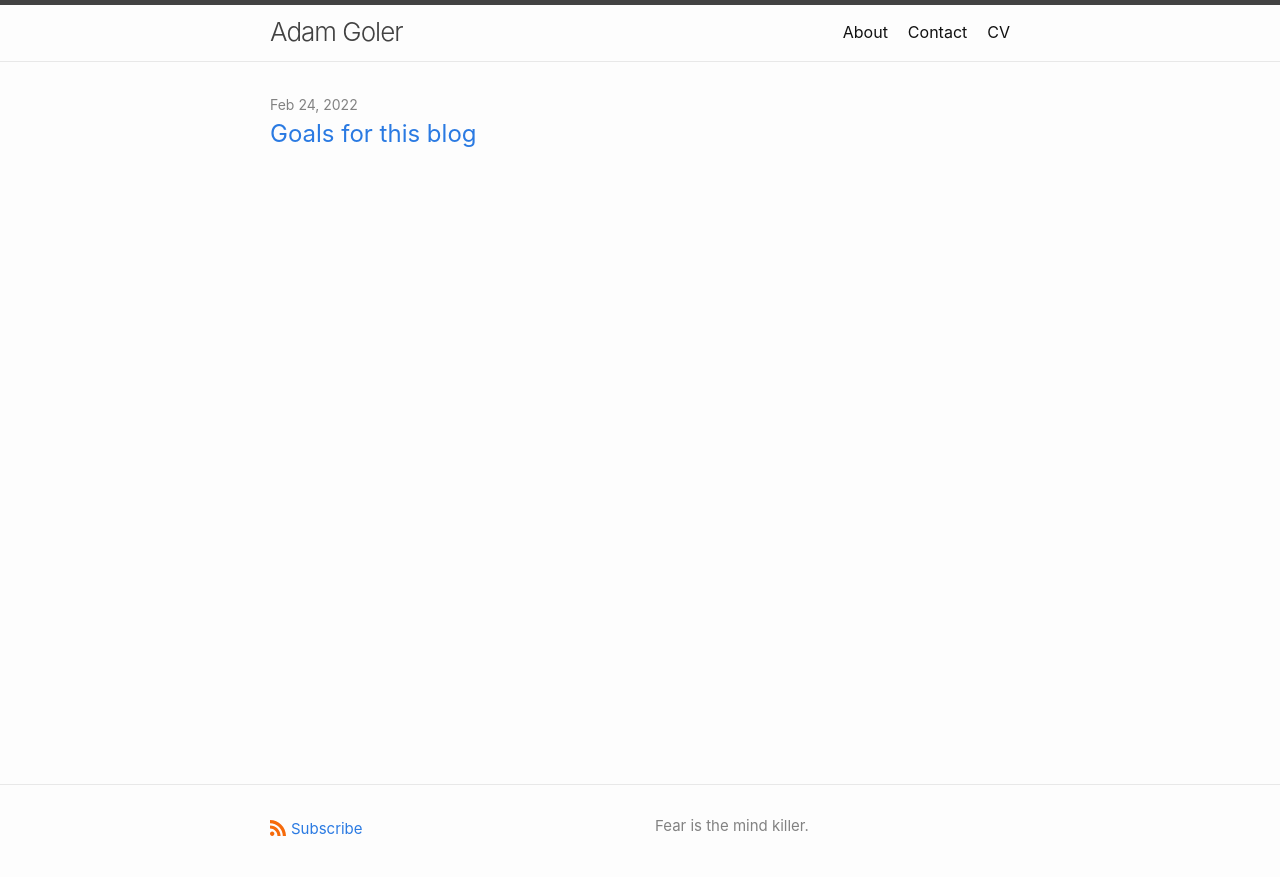
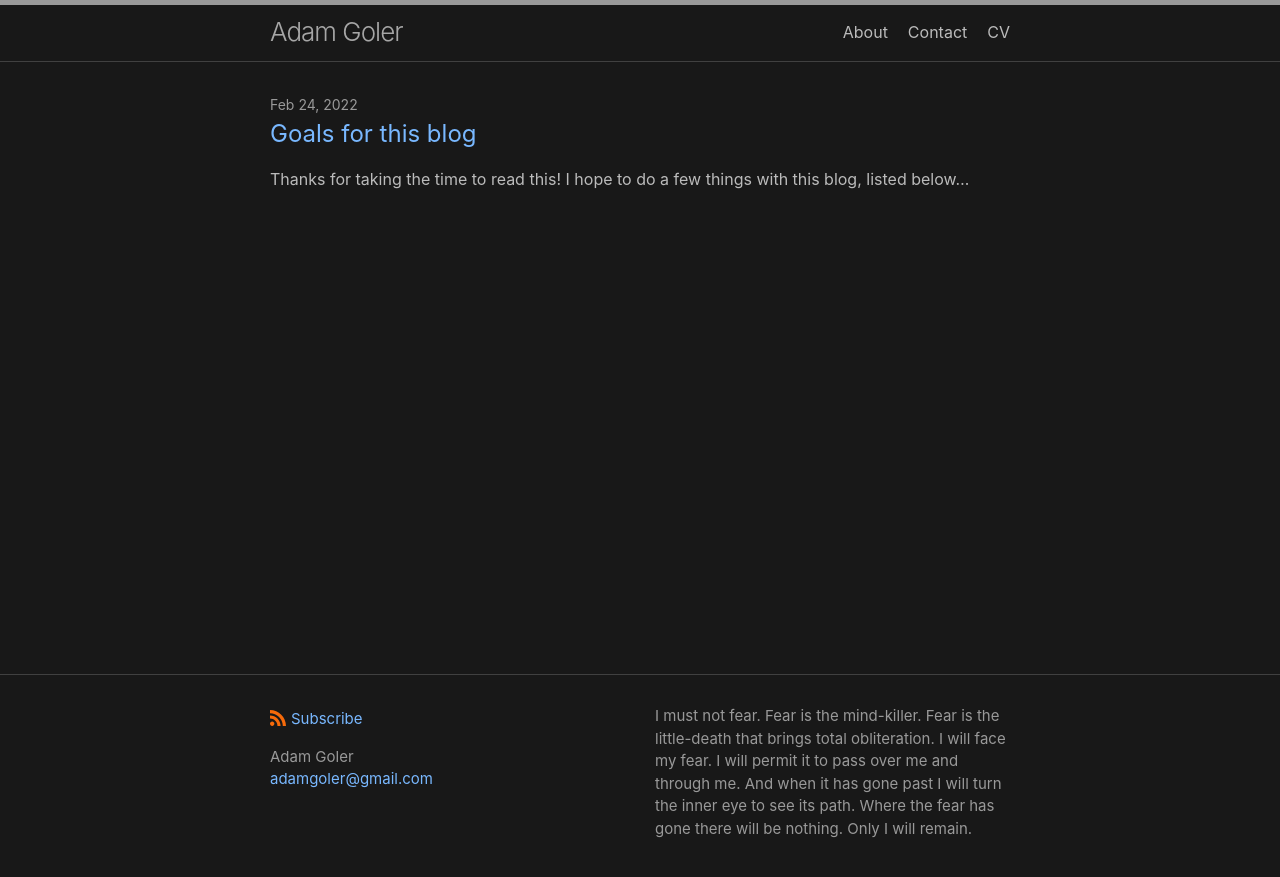
Before and after one commit to gol3tron/gol3tron.github.io, a Jekyll site: the page built from index.md, in a window 1280 px wide. Shown: the top 877 px of the page. Built offline with Jekyll 4.4.1, drawn with Linux system fonts in a browser that asks for light colours.

Commit message:
updating config.yml

```diff
--- a/_config.yml
+++ b/_config.yml
@@ -1,3 +1,70 @@
 theme: minima
 title: Adam Goler
-description: "Fear is the mind killer."
+#description: "Fear is the mind killer."
+
+author:
+  name: Adam Goler
+  email: adamgoler@gmail.com
+description: > # this means to ignore newlines until "show_excerpts:"
+  I must not fear. Fear is the mind-killer.
+  Fear is the little-death that brings total obliteration.
+  I will face my fear.
+  I will permit it to pass over me and through me.
+  And when it has gone past I will turn the inner eye to see its path.
+  Where the fear has gone there will be nothing.
+  Only I will remain.
+
+show_excerpts: true # set to true to show excerpts on the homepage
+
+# Minima date format
+# refer to https://shopify.github.io/liquid/filters/date/ if you want to customize this
+minima:
+  date_format: "%b %-d, %Y"
+
+  # generate social links in footer
+  social_links:
+    twitter: gol3tron
+    github:  gol3tron
+    # devto: jekyll
+    # dribbble: jekyll
+    # facebook: jekyll
+    # flickr:   jekyll
+    # instagram: jekyll
+    linkedin: asgoler
+    # pinterest: jekyll
+    # youtube: jekyll
+    # youtube_channel: UC8CXR0-3I70i1tfPg1PAE1g
+    # youtube_channel_name: CloudCannon
+    # telegram: jekyll
+    # googleplus: +jekyll
+    # microdotblog: jekyll
+    # keybase: jekyll
+
+    # Mastodon instances
+    # mastodon:
+    # - username: jekyll
+    #   instance: example.com
+    # - username: jekyll2
+    #   instance: example.com
+
+    # GitLab instances
+    # gitlab:
+    # - username: jekyll
+    #   instance: example.com
+    # - username: jekyll2
+    #   instance: example.com
+
+# If you want to link only specific pages in your header, uncomment
+# this and add the path to the pages in order as they should show up
+#header_pages:
+# - about.md
+
+# Build settings
+theme: minima
+
+minima:
+  skin: dark
+
+plugins:
+ - jekyll-feed
+ - jekyll-seo-tag
```
